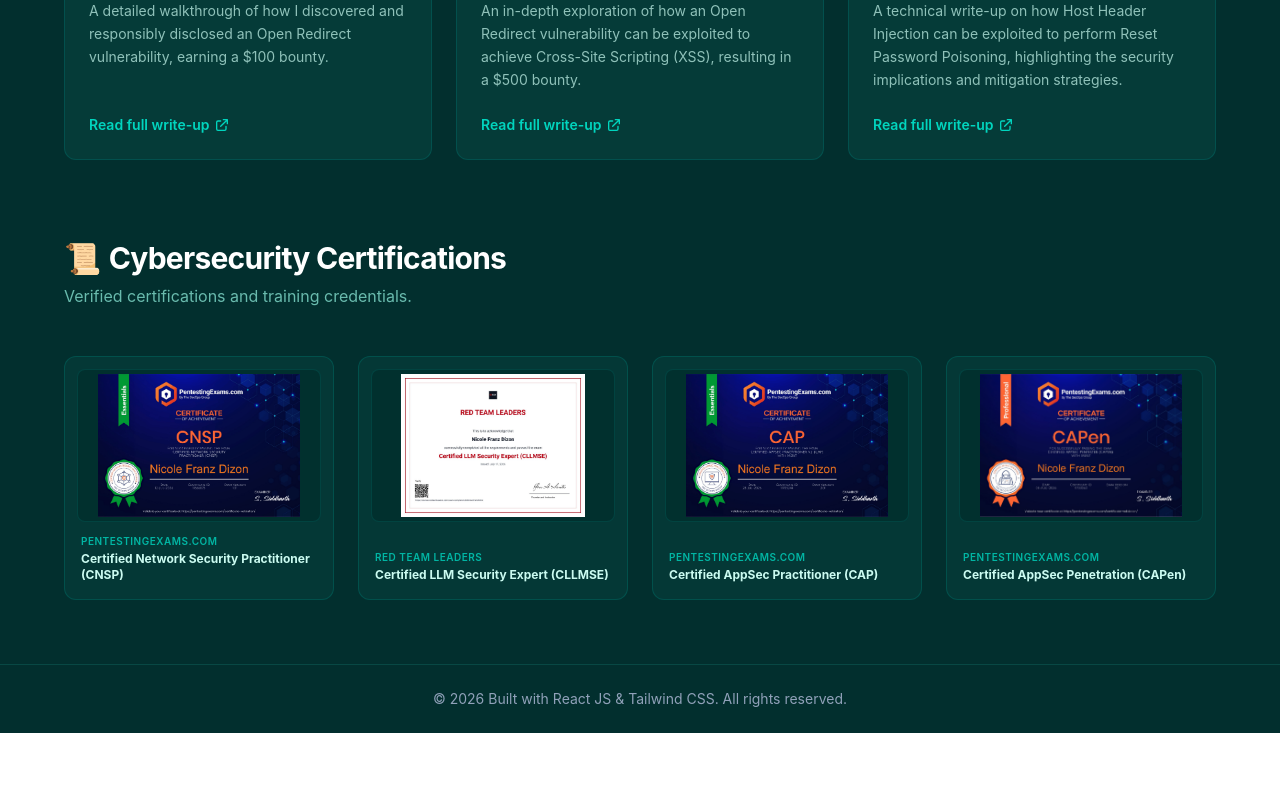
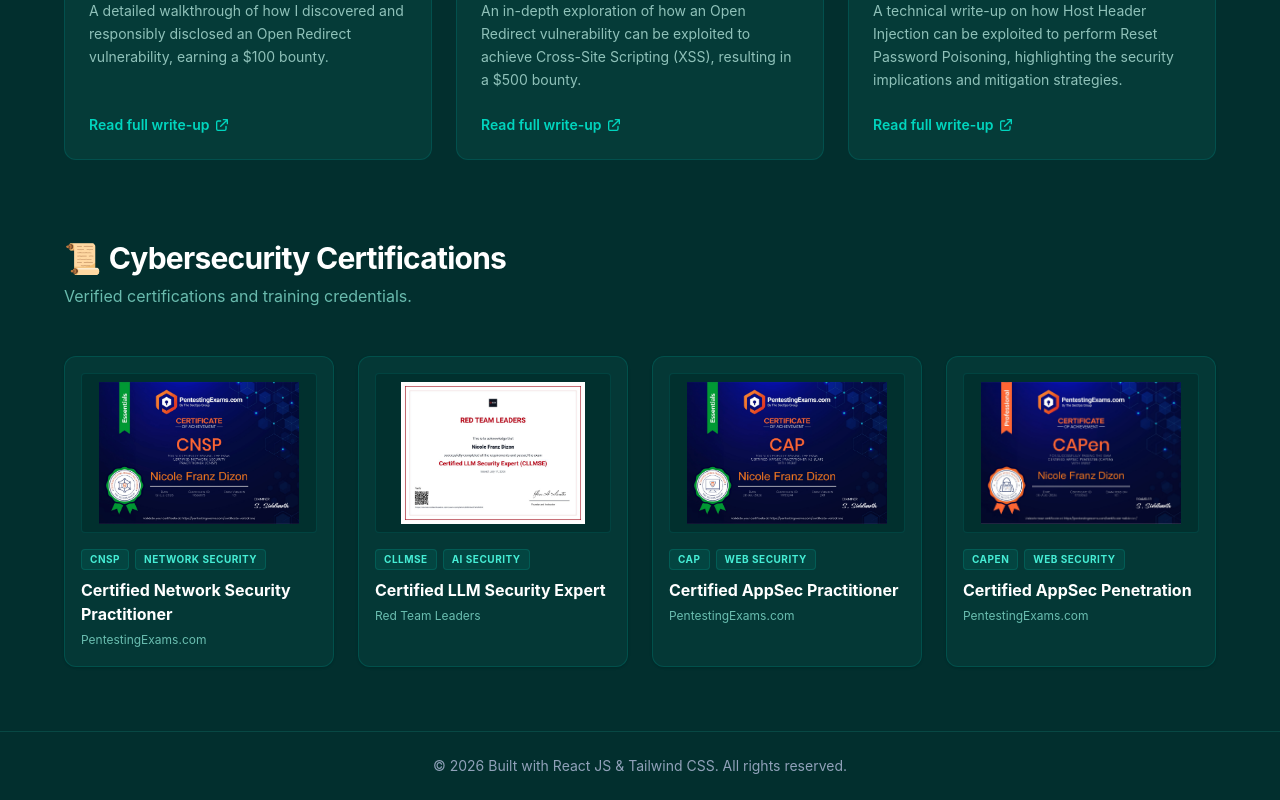
Before and after one commit to Dolus101/portfolio, a React app: page / in a window 1280 px wide. Shown: the part 1900-2700 px from the top of the page. Before the commit the page ends 2633 px from the top, so only its background shows below. Built offline with nearby package versions, Linux system fonts and the light colour scheme; the HTML template or start-up script is replaced by a standard one.

Commit message:
change code for cert

```diff
--- a/src/pages/writeups.jsx
+++ b/src/pages/writeups.jsx
@@ -1,7 +1,13 @@
 import React, { useState } from 'react';
 
+// Import your certificate assets
+import CNSP from '../assets/CNSP.png';
+import CLLMSE from '../assets/CLLMSE.jpg';
+import CAP from '../assets/CAP.png';
+import CAPen from '../assets/CAPen.jpg';
+
 function Writeups() {
-  const [selectedImg, setSelectedImg] = useState(null);
+  const [zoomedImage, setZoomedImage] = useState(null);
 
   // Your Medium write-up data array
   const articles = [
@@ -25,27 +31,31 @@ function Writeups() {
     }
   ];
 
-  // Your Cybersecurity Certificates Data updated with actual details
+  // Cybersecurity Certificates Data matching your assets
   const certificates = [
     {
-      title: 'Certified Network Security Practitioner (CNSP)',
+      title: 'Certified Network Security Practitioner',
       issuer: 'PentestingExams.com',
-      image: '/src/assets/CNSP.png',
+      image: CNSP,
+      tags: ['CNSP', 'Network Security']
     },
     {
-      title: 'Certified LLM Security Expert (CLLMSE)',
+      title: 'Certified LLM Security Expert',
       issuer: 'Red Team Leaders',
-      image: '/src/assets/CLLMSE.jpg',
+      image: CLLMSE,
+      tags: ['CLLMSE', 'AI Security']
     },
     {
-      title: 'Certified AppSec Practitioner (CAP)',
+      title: 'Certified AppSec Practitioner',
       issuer: 'PentestingExams.com',
-      image: '/src/assets/CAP.png',
+      image: CAP,
+      tags: ['CAP', 'Web Security']
     },
     {
-      title: 'Certified AppSec Penetration (CAPen)',
+      title: 'Certified AppSec Penetration',
       issuer: 'PentestingExams.com',
-      image: '/src/assets/CAPen.jpg',
+      image: CAPen,
+      tags: ['CAPen', 'Web Security']
     },
   ];
 
@@ -53,11 +63,10 @@ function Writeups() {
 
   return (
     <>
-      {/* Container with teal-950 background */}
       <div id="writeups" className="w-full min-h-screen bg-teal-950 px-4 py-16 text-slate-100 flex flex-col justify-center">
         <div className="max-w-6xl mx-auto w-full space-y-20">
 
-          {/* Section 1: Write-ups Header */}
+          {/* Section 1: Technical Write-ups */}
           <div>
             <div className="mb-12 text-center md:text-left">
               <h2 className="text-3xl font-bold tracking-tight text-white mb-2 flex items-center justify-center md:justify-start gap-2">
@@ -68,7 +77,6 @@ function Writeups() {
               </p>
             </div>
 
-            {/* Write-ups Cards Grid */}
             <div className="grid grid-cols-1 md:grid-cols-2 lg:grid-cols-3 gap-6">
               {articles.map((article, index) => (
                 <div
@@ -76,7 +84,6 @@ function Writeups() {
                   className="group flex flex-col justify-between bg-teal-900/40 border border-teal-800/60 rounded-xl p-6 transition-all duration-300 hover:-translate-y-1 hover:border-teal-400/50 hover:shadow-[0_4px_20px_rgba(45,212,191,0.15)]"
                 >
                   <div>
-                    {/* Tech Tags */}
                     <div className="flex flex-wrap gap-2 mb-4">
                       {article.tags.map((tag, tagIndex) => (
                         <span
@@ -88,18 +95,15 @@ function Writeups() {
                       ))}
                     </div>
 
-                    {/* Title */}
                     <h3 className="text-xl font-bold text-white mb-2 transition-colors duration-200 group-hover:text-teal-300">
                       {article.title}
                     </h3>
 
-                    {/* Description */}
                     <p className="text-teal-100/70 text-sm leading-relaxed mb-6">
                       {article.description}
                     </p>
                   </div>
 
-                  {/* Action Link */}
                   <a
                     href={article.mediumUrl}
                     target="_blank"
@@ -122,7 +126,7 @@ function Writeups() {
             </div>
           </div>
 
-          {/* Section 2: Cybersecurity Certificates PNG Showcase */}
+          {/* Section 2: Cybersecurity Certificates */}
           <div>
             <div className="mb-12 text-center md:text-left">
               <h2 className="text-3xl font-bold tracking-tight text-white mb-2 flex items-center justify-center md:justify-start gap-2">
@@ -133,28 +137,36 @@ function Writeups() {
               </p>
             </div>
 
-            {/* PNG Image Grid */}
             <div className="grid grid-cols-1 sm:grid-cols-2 lg:grid-cols-4 gap-6">
               {certificates.map((cert, index) => (
                 <div
                   key={index}
-                  onClick={() => setSelectedImg(cert.image)}
-                  className="group cursor-pointer flex flex-col justify-between overflow-hidden rounded-xl border border-teal-800/60 bg-teal-900/30 p-3 transition-all duration-300 hover:-translate-y-1 hover:border-teal-400/60 hover:shadow-[0_4px_20px_rgba(45,212,191,0.2)]"
+                  className="bg-teal-900/30 border border-teal-800/60 p-4 rounded-xl shadow-sm hover:shadow-md hover:border-teal-400/50 transition-all duration-300 flex flex-col justify-between"
                 >
-                  <div className="aspect-[16/10] w-full overflow-hidden rounded-lg bg-teal-950/80 p-1 border border-teal-800/40 flex items-center justify-center">
+                  <div>
+                    {/* Zoomable Image Box matching Mobile.jsx */}
+                    <div
+                      className="w-full h-40 bg-teal-950/80 rounded overflow-hidden flex items-center justify-center p-2 border border-teal-800/40 cursor-zoom-in group"
+                      onClick={() => setZoomedImage(cert.image)}
+                    >
                       <img
                         src={cert.image}
                         alt={cert.title}
-                      className="max-h-full max-w-full object-contain transition-transform duration-300 group-hover:scale-105"
+                        className="w-full h-full object-contain group-hover:scale-105 transition-transform duration-200"
                       />
                     </div>
-                  <div className="mt-3 px-1 pb-1">
-                    <span className="text-[10px] font-semibold text-teal-400/80 uppercase tracking-wider block mb-0.5">
-                      {cert.issuer}
+
+                    {/* Category Tags */}
+                    <div className="flex flex-wrap gap-1.5 mt-4 mb-2">
+                      {cert.tags.map((tag, tagIndex) => (
+                        <span key={tagIndex} className="px-2 py-0.5 text-[10px] font-bold rounded bg-teal-500/10 text-teal-300 border border-teal-500/20 tracking-wider uppercase">
+                          {tag}
                         </span>
-                    <h3 className="text-xs font-bold text-teal-100 group-hover:text-teal-300 transition-colors duration-200 line-clamp-2">
-                      {cert.title}
-                    </h3>
+                      ))}
+                    </div>
+
+                    <h3 className="text-base font-bold text-white mb-1">{cert.title}</h3>
+                    <p className="text-teal-200/70 text-xs leading-relaxed">{cert.issuer}</p>
                   </div>
                 </div>
               ))}
@@ -164,24 +176,24 @@ function Writeups() {
         </div>
       </div>
 
-      {/* Fullscreen Image Preview Modal */}
-      {selectedImg && (
+      {/* Lightbox / Zoom Overlay (Identical to Mobile.jsx) */}
+      {zoomedImage && (
         <div
-          className="fixed inset-0 z-50 flex items-center justify-center bg-black/80 backdrop-blur-sm p-4"
-          onClick={() => setSelectedImg(null)}
+          className="fixed inset-0 bg-black/80 z-[100] flex items-center justify-center p-4 cursor-zoom-out"
+          onClick={() => setZoomedImage(null)}
         >
-          <div className="relative max-w-4xl w-full bg-teal-950 border border-teal-800 rounded-xl p-3 shadow-2xl">
+          <div className="relative max-w-5xl max-h-[85vh] w-full h-full flex items-center justify-center">
+            <img
+              src={zoomedImage}
+              alt="Zoomed certificate view"
+              className="max-w-full max-h-full object-contain rounded-lg shadow-2xl"
+            />
             <button
-              onClick={() => setSelectedImg(null)}
-              className="absolute -top-10 right-0 text-slate-300 hover:text-white text-sm font-semibold"
+              className="absolute top-4 right-4 text-white/70 hover:text-white text-3xl font-bold bg-black/40 w-10 h-10 rounded-full flex items-center justify-center"
+              onClick={() => setZoomedImage(null)}
             >
-              Close ✕
+              &times;
             </button>
-            <img
-              src={selectedImg}
-              alt="Certificate Full View"
-              className="w-full h-auto rounded-lg object-contain max-h-[85vh]"
-            />
           </div>
         </div>
       )}
```
Lines whose indentation alone changed are shown as unchanged.
